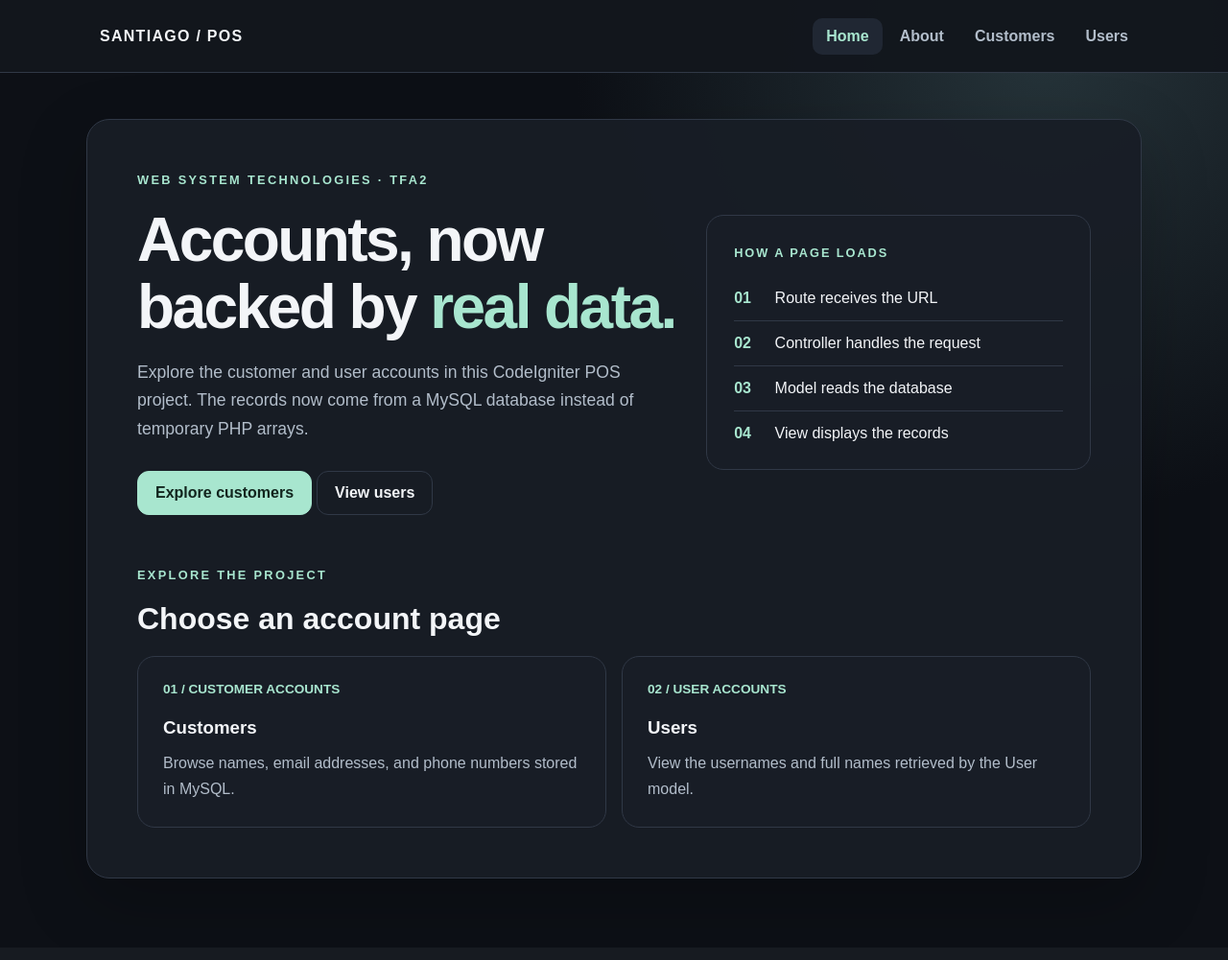
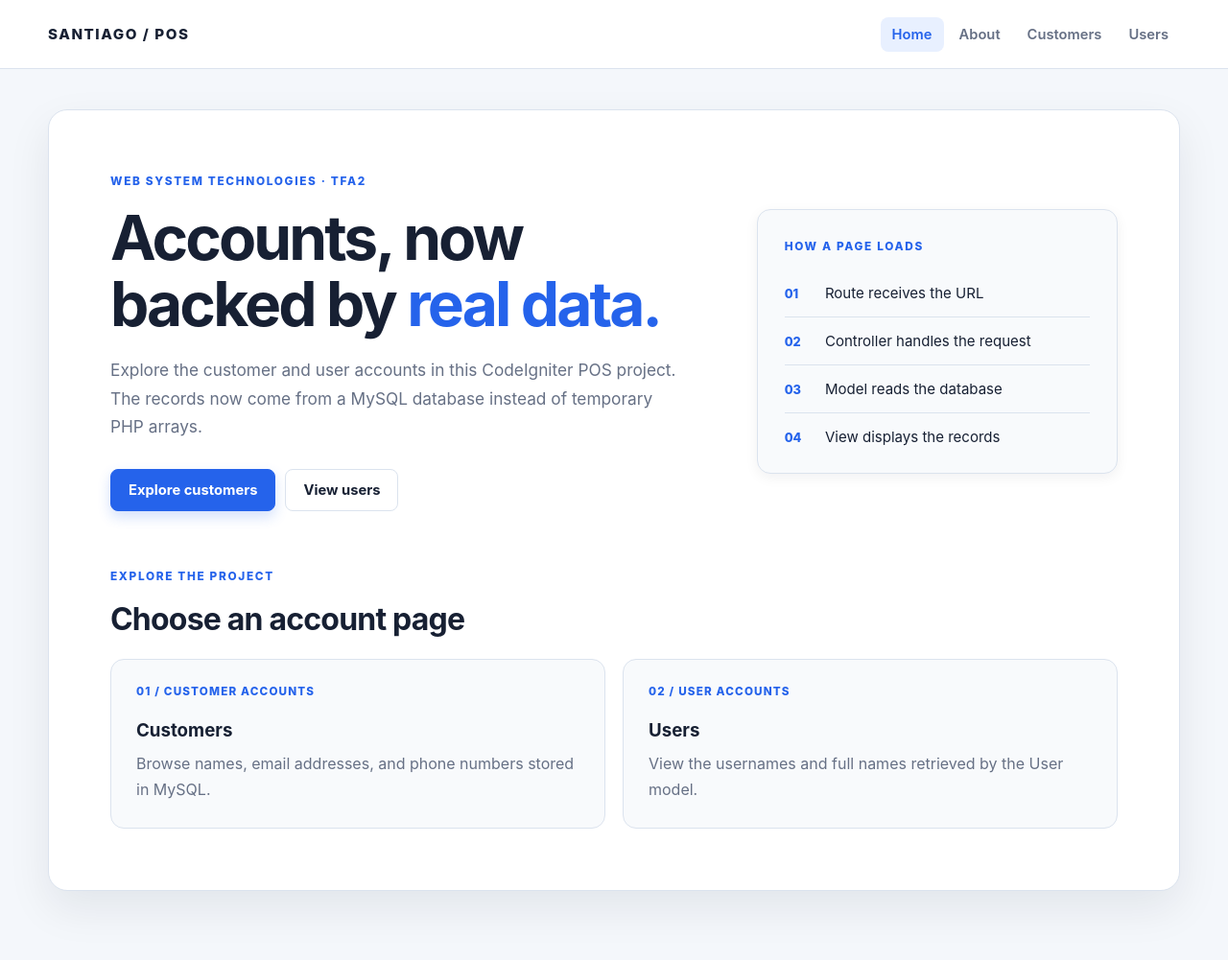
Before and after one commit to chadwin25/santiago, a CodeIgniter 4 app: the page made by tfa2/app/Views/pages/landing.php in a window 1280 px wide. Shown: the whole page at 96% size. Before the commit the page ends 968 px from the top, so only its background shows below. Run offline with PHP 8.4 and a stand-in for CodeIgniter, Linux system fonts and the light colour scheme; the template is opened without the code that fills it, so the values that code supplies are empty; some libraries are stand-ins or nearby versions.

Commit message:
Update styles for TFA2 with a light theme and improved UI elements

```diff
--- a/tfa2/public/style.css
+++ b/tfa2/public/style.css
@@ -1,229 +1,203 @@
 :root {
-    --background: #0d1016;
-    --surface: #181d26;
-    --surface-hover: #202733;
-    --border: #303846;
-    --text: #f3f5f8;
-    --muted: #b2bdca;
-    --accent: #a8e6cf;
-    --accent-dark: #12251e;
+    --background: #f4f7fb;
+    --surface: #ffffff;
+    --surface-muted: #f8fafc;
+    --surface-hover: #eef4ff;
+    --border: #dbe3ee;
+    --text: #172033;
+    --muted: #667085;
+    --primary: #2563eb;
+    --primary-dark: #1d4ed8;
+    --primary-soft: #e8f0ff;
+    --shadow-sm: 0 4px 14px rgba(15, 23, 42, 0.06);
+    --shadow-lg: 0 18px 45px rgba(15, 23, 42, 0.08);
 }
 
-* {
-    box-sizing: border-box;
-}
+* { box-sizing: border-box; }
 
-html {
-    scroll-behavior: smooth;
-}
+html { scroll-behavior: smooth; }
 
 body {
     min-height: 100vh;
     margin: 0;
-    font-family: Arial, Helvetica, sans-serif;
     color: var(--text);
-    background:
-        radial-gradient(circle at 85% 5%, #26343a 0, transparent 34%),
-        var(--background);
+    background: var(--background);
+    font-family: Inter, ui-sans-serif, system-ui, -apple-system, BlinkMacSystemFont,
+        "Segoe UI", sans-serif;
+    -webkit-font-smoothing: antialiased;
 }
 
-a {
-    color: inherit;
-}
+a { color: inherit; }
 
 nav {
     display: flex;
     align-items: center;
-    flex-wrap: wrap;
-    gap: 8px;
-    min-height: 76px;
-    padding: 14px max(20px, calc((100% - 1100px) / 2));
-    background: rgba(18, 22, 29, 0.96);
+    gap: 24px;
+    min-height: 72px;
+    padding: 12px max(24px, calc((100% - 1180px) / 2));
+    background: var(--surface);
     border-bottom: 1px solid var(--border);
 }
 
 nav a {
     display: inline-block;
-    padding: 10px 14px;
-    border-radius: 10px;
+    padding: 9px 12px;
+    border-radius: 8px;
     color: var(--muted);
-    font-weight: bold;
+    font-size: 0.92rem;
+    font-weight: 600;
     text-decoration: none;
-    transition: background-color 0.2s ease, color 0.2s ease;
+    transition: color 0.2s ease, background-color 0.2s ease;
 }
 
 nav a:hover,
 nav a[aria-current="page"] {
-    background: var(--surface-hover);
-    color: var(--accent);
+    color: var(--primary);
+    background: var(--primary-soft);
 }
 
 .site-brand {
     margin-right: auto;
+    padding-left: 0;
     color: var(--text);
-    font-size: 1rem;
-    letter-spacing: 0.08em;
+    font-size: 0.95rem;
+    font-weight: 800;
+    letter-spacing: 0.1em;
 }
 
-.site-brand:hover {
-    color: var(--accent);
-}
+.site-brand:hover { color: var(--primary); background: transparent; }
 
-.nav-links {
-    display: flex;
-    flex-wrap: wrap;
-    gap: 4px;
-}
+.nav-links { display: flex; flex-wrap: wrap; gap: 4px; }
 
 a:focus-visible,
 summary:focus-visible {
-    outline: 2px solid var(--accent);
+    outline: 3px solid rgba(37, 99, 235, 0.28);
     outline-offset: 3px;
 }
 
 .container {
-    width: min(1100px, calc(100% - 40px));
-    margin: 48px auto 72px;
-    padding: clamp(24px, 5vw, 52px);
-    background: rgba(24, 29, 38, 0.94);
+    width: min(1180px, calc(100% - 48px));
+    margin: 42px auto 72px;
+    padding: clamp(28px, 5vw, 64px);
+    background: var(--surface);
     border: 1px solid var(--border);
-    border-radius: 24px;
-    box-shadow: 0 24px 70px rgba(0, 0, 0, 0.22);
+    border-radius: 20px;
+    box-shadow: var(--shadow-lg);
 }
 
-h1,
-h2,
-h3,
-p {
-    margin-top: 0;
-}
+h1, h2, h3, p { margin-top: 0; }
 
 h1 {
-    margin-bottom: 18px;
-    font-size: clamp(2.2rem, 5vw, 4.4rem);
-    line-height: 1.1;
-    letter-spacing: -0.04em;
+    max-width: 780px;
+    margin-bottom: 20px;
+    color: var(--text);
+    font-size: clamp(2.3rem, 5vw, 4.5rem);
+    line-height: 1.08;
+    letter-spacing: -0.045em;
 }
 
 h2 {
-    margin-bottom: 16px;
-    font-size: clamp(1.5rem, 3vw, 2rem);
+    margin-bottom: 14px;
+    color: var(--text);
+    font-size: clamp(1.45rem, 3vw, 2rem);
+    letter-spacing: -0.025em;
 }
 
-h3 {
-    margin-bottom: 12px;
-}
+h3 { margin-bottom: 10px; color: var(--text); }
 
-p {
-    color: var(--muted);
-    line-height: 1.7;
-}
+p { color: var(--muted); line-height: 1.7; }
 
-.accent-text {
-    color: var(--accent);
-}
+.accent-text { color: var(--primary); }
 
-.eyebrow {
-    margin-bottom: 16px;
-    color: var(--accent);
-    font-size: 0.8rem;
-    font-weight: bold;
-    letter-spacing: 0.18em;
+.eyebrow,
+.panel-label {
+    margin-bottom: 14px;
+    color: var(--primary);
+    font-size: 0.74rem;
+    font-weight: 800;
+    letter-spacing: 0.14em;
     text-transform: uppercase;
 }
 
-.lead {
-    max-width: 670px;
-    font-size: 1.1rem;
-}
+.lead { max-width: 680px; font-size: 1.08rem; }
 
 .hero {
     display: grid;
-    grid-template-columns: 1.4fr 1fr;
+    grid-template-columns: 1.35fr 0.85fr;
     align-items: center;
-    gap: 32px;
+    gap: clamp(32px, 6vw, 76px);
 }
 
-.hero-actions {
-    display: flex;
-    flex-wrap: wrap;
-    gap: 5px;
-    margin-top: 28px;
-}
+.hero-actions { display: flex; flex-wrap: wrap; gap: 10px; margin-top: 30px; }
 
 .button {
     display: inline-block;
-    padding: 13px 18px;
+    padding: 12px 18px;
     border: 1px solid var(--border);
-    border-radius: 12px;
+    border-radius: 8px;
     color: var(--text);
-    font-weight: bold;
+    font-size: 0.92rem;
+    font-weight: 700;
     text-decoration: none;
-    transition: transform 0.2s ease, background-color 0.2s ease;
+    transition: transform 0.2s ease, border-color 0.2s ease,
+        background-color 0.2s ease, color 0.2s ease;
 }
 
 .button:hover {
-    transform: translateY(-3px);
+    transform: translateY(-2px);
+    border-color: var(--primary);
     background: var(--surface-hover);
+    color: var(--primary-dark);
 }
 
 .button-primary {
-    border-color: var(--accent);
-    background: var(--accent);
-    color: var(--accent-dark);
+    border-color: var(--primary);
+    background: var(--primary);
+    color: #ffffff;
+    box-shadow: 0 6px 14px rgba(37, 99, 235, 0.2);
 }
 
 .button-primary:hover {
-    background: #c4f3e2;
+    border-color: var(--primary-dark);
+    background: var(--primary-dark);
+    color: #ffffff;
 }
 
 .hero-panel,
 .feature-card,
 .card,
 .info-disclosure {
-    background: var(--surface);
+    background: var(--surface-muted);
     border: 1px solid var(--border);
-    border-radius: 18px;
+    border-radius: 14px;
 }
 
-.hero-panel {
-    padding: 28px;
+.hero-panel { padding: 28px; box-shadow: var(--shadow-sm); }
+
+.flow-step {
+    padding: 15px 0;
+    border-bottom: 1px solid var(--border);
+    color: var(--text);
+    font-size: 0.94rem;
 }
 
-.panel-label {
-    color: var(--accent);
-    font-size: 0.8rem;
-    font-weight: bold;
-    letter-spacing: 0.15em;
-    text-transform: uppercase;
-}
-
-.flow-step {
-    padding: 14px 0;
-    border-bottom: 1px solid var(--border);
-    color: var(--text);
-}
-
-.flow-step:last-child {
-    padding-bottom: 0;
-    border-bottom: 0;
-}
+.flow-step:last-child { padding-bottom: 0; border-bottom: 0; }
 
 .flow-step span {
     display: inline-block;
     width: 38px;
-    color: var(--accent);
-    font-weight: bold;
+    color: var(--primary);
+    font-size: 0.8rem;
+    font-weight: 800;
 }
 
-.section-heading {
-    margin: 52px 0 20px;
-}
+.section-heading { margin: 58px 0 22px; }
 
-.feature-grid {
+.feature-grid,
+.two-column {
     display: grid;
     grid-template-columns: repeat(2, minmax(0, 1fr));
-    gap: 16px;
+    gap: 18px;
 }
 
 .feature-card {
@@ -231,126 +205,99 @@ p {
     padding: 26px;
     text-decoration: none;
     transition: transform 0.2s ease, background-color 0.2s ease,
-        border-color 0.2s ease;
+        border-color 0.2s ease, box-shadow 0.2s ease;
 }
 
 .feature-card:hover {
-    transform: translateY(-5px);
+    transform: translateY(-3px);
     background: var(--surface-hover);
-    border-color: var(--accent);
+    border-color: #a9c4fb;
+    box-shadow: var(--shadow-sm);
 }
 
 .feature-card .card-number {
     display: block;
     margin-bottom: 22px;
-    color: var(--accent);
-    font-size: 0.85rem;
-    font-weight: bold;
+    color: var(--primary);
+    font-size: 0.73rem;
+    font-weight: 800;
+    letter-spacing: 0.1em;
 }
 
-.feature-card h3 {
-    color: var(--text);
+.feature-card p { margin-bottom: 0; }
+
+.two-column { margin-top: 32px; }
+
+.info-panel {
+    padding: 26px;
+    background: var(--surface-muted);
+    border: 1px solid var(--border);
+    border-radius: 14px;
 }
 
-.feature-card p {
-    margin-bottom: 0;
-}
+.info-panel p:last-child { margin-bottom: 0; }
 
-.two-column {
-    display: grid;
-    grid-template-columns: repeat(2, minmax(0, 1fr));
-    gap: 24px;
-    margin-top: 32px;
-}
+.disclosure-list { display: grid; gap: 12px; margin-top: 28px; }
 
-.info-panel {
-    padding: 25px;
-    background: var(--surface);
-    border: 1px solid var(--border);
-    border-radius: 18px;
-}
-
-.info-panel p:last-child {
-    margin-bottom: 0;
-}
-
-.disclosure-list {
-    display: grid;
-    gap: 12px;
-    margin-top: 28px;
-}
-
-.info-disclosure {
-    padding: 0 20px;
-}
+.info-disclosure { padding: 0 20px; }
 
 .info-disclosure summary {
     padding: 18px 0;
     color: var(--text);
-    font-weight: bold;
+    font-weight: 700;
     cursor: pointer;
 }
 
 .info-disclosure[open] {
-    border-color: var(--accent);
+    border-color: #a9c4fb;
+    background: var(--surface-hover);
 }
 
-.info-disclosure p {
-    padding-bottom: 18px;
-    margin-bottom: 0;
-}
+.info-disclosure p { padding-bottom: 18px; margin-bottom: 0; }
 
 .card {
-    padding: 20px;
-    margin-bottom: 15px;
-    transition: transform 0.2s ease, border-color 0.2s ease;
+    padding: 20px 22px;
+    margin-bottom: 14px;
+    box-shadow: var(--shadow-sm);
+    transition: transform 0.2s ease, border-color 0.2s ease,
+        box-shadow 0.2s ease;
 }
 
 .card:hover {
-    transform: translateY(-3px);
-    border-color: var(--accent);
+    transform: translateY(-2px);
+    border-color: #a9c4fb;
+    box-shadow: 0 8px 22px rgba(15, 23, 42, 0.08);
 }
 
-.card p {
-    margin: 8px 0;
-}
-
-.card strong {
-    color: var(--text);
-}
+.card p { margin: 8px 0; }
+.card strong { color: var(--text); }
 
 @media (max-width: 700px) {
     nav {
-        padding: 16px 20px;
+        align-items: flex-start;
+        flex-direction: column;
+        gap: 10px;
+        padding: 18px 24px;
     }
 
-    .site-brand {
-        width: 100%;
-    }
-
-    .nav-links {
-        gap: 0;
-    }
-
-    .nav-links a {
-        padding: 8px 10px;
-    }
+    .site-brand { margin-right: 0; }
+    .nav-links { width: 100%; gap: 2px; }
+    .nav-links a { padding: 8px 10px; }
 
     .container {
-        margin-top: 24px;
+        width: min(100% - 28px, 1180px);
+        margin-top: 20px;
+        padding: 26px 20px;
+        border-radius: 14px;
     }
 
     .hero,
     .feature-grid,
-    .two-column {
-        grid-template-columns: 1fr;
-    }
+    .two-column { grid-template-columns: 1fr; }
 }
 
 @media (prefers-reduced-motion: reduce) {
-    html {
-        scroll-behavior: auto;
-    }
+    html { scroll-behavior: auto; }
 
     *,
     *::before,
```
Also changed, not shown: 1 other file.
